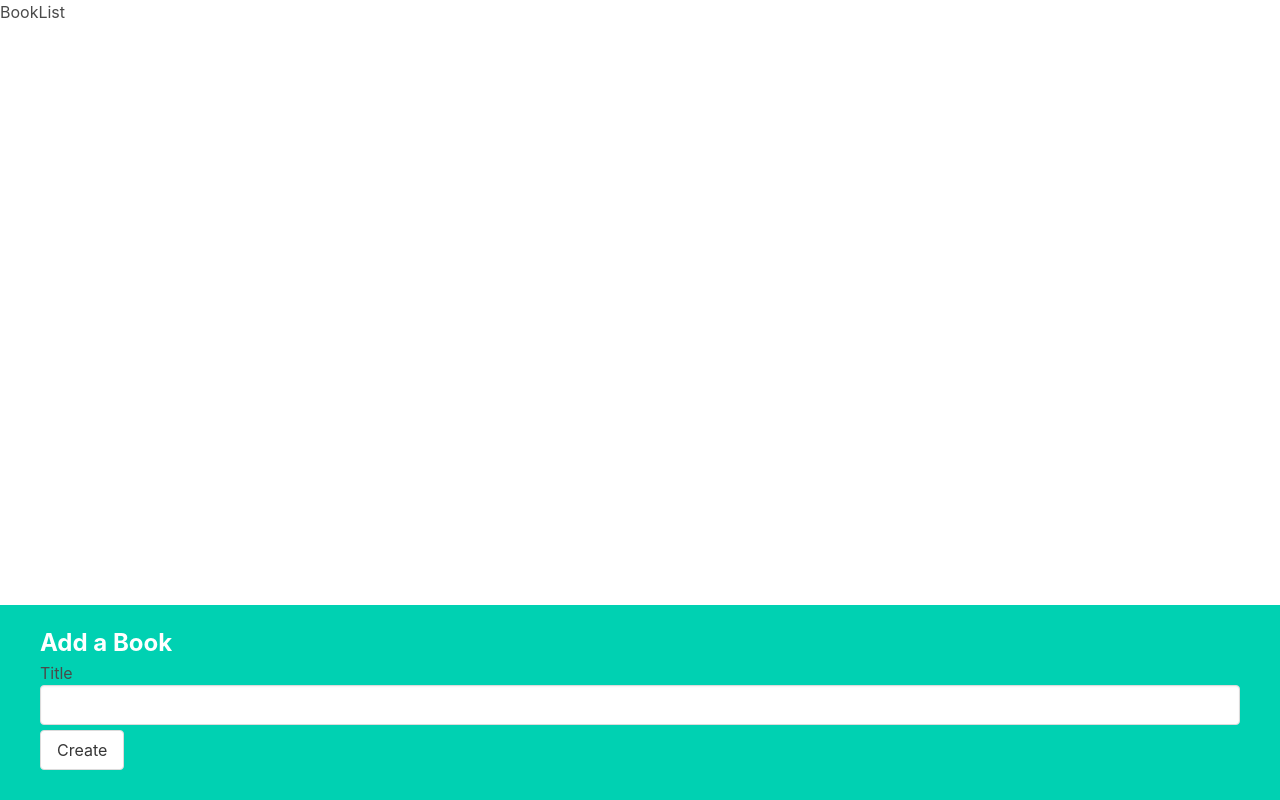
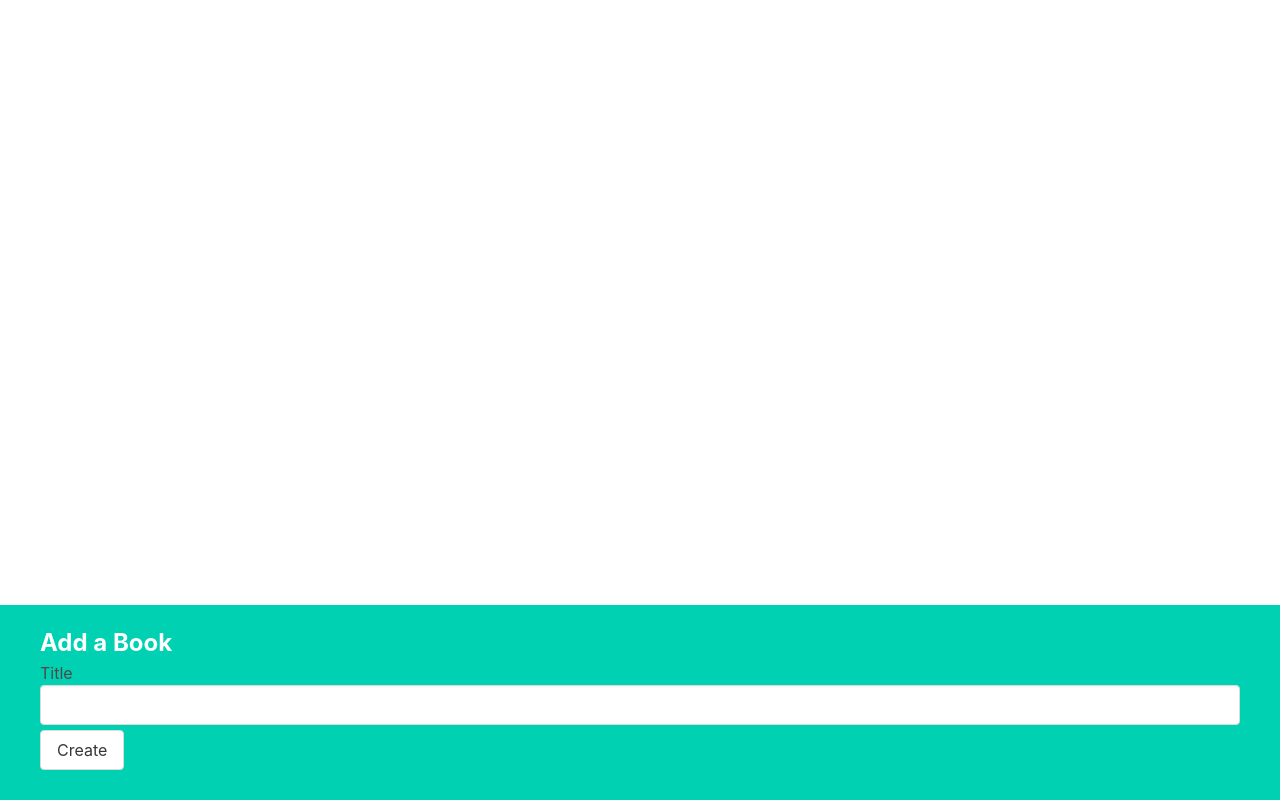
Before and after one commit to Rabia-Rajput/books-jsx, a React (Create React App) app: page / in a window 1280 px wide. Built offline with nearby package versions, Linux system fonts and the light colour scheme.

Commit message:
write code to display books in BookList

```diff
--- a/src/components/BookList.js
+++ b/src/components/BookList.js
@@ -1,5 +1,9 @@
-function BookList(){
-    return <div>BookList</div>;
+import BookShow from './BookShow';
+function BookList({books}){
+    const renderedBooks = books.map((book)=>{
+        return <BookShow  key={book.id} book={book}/>;
+    });
+    return <div className='book-list'>{renderedBooks}</div>;
 }
 
 
```
